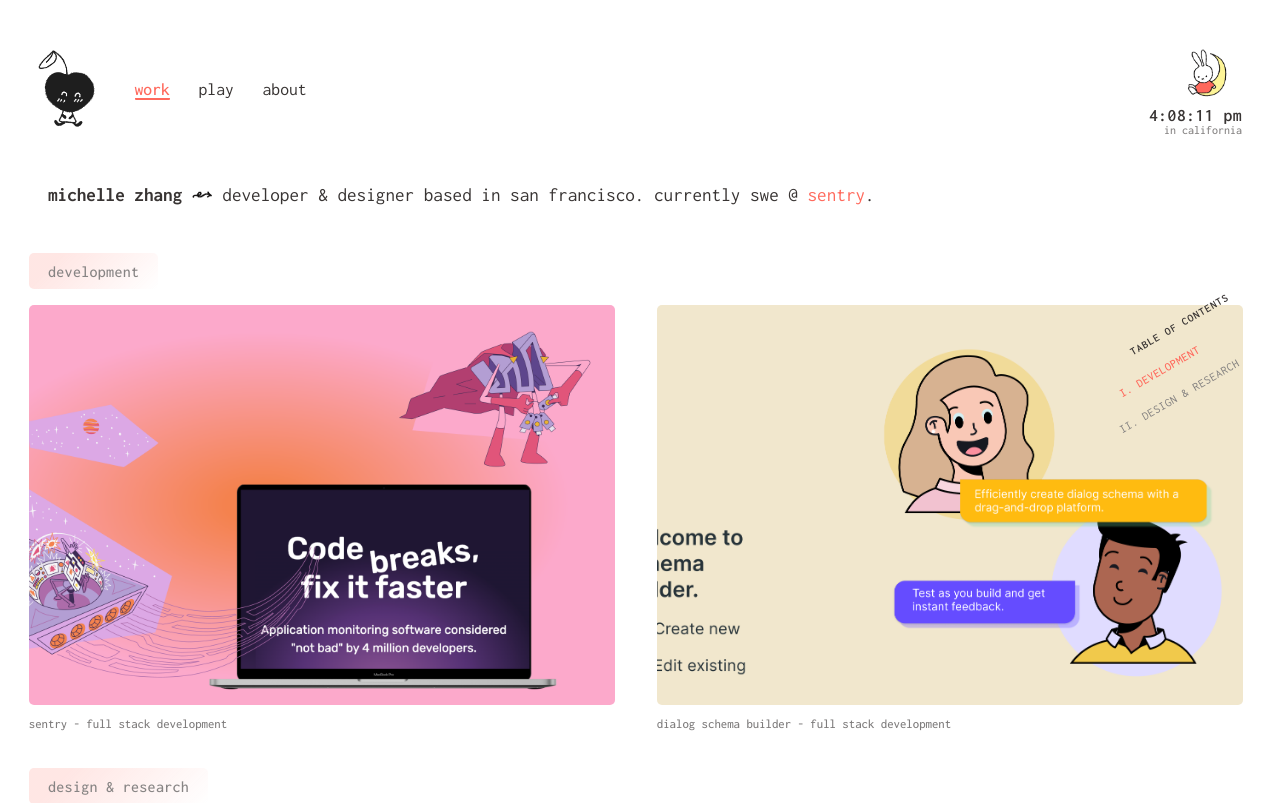
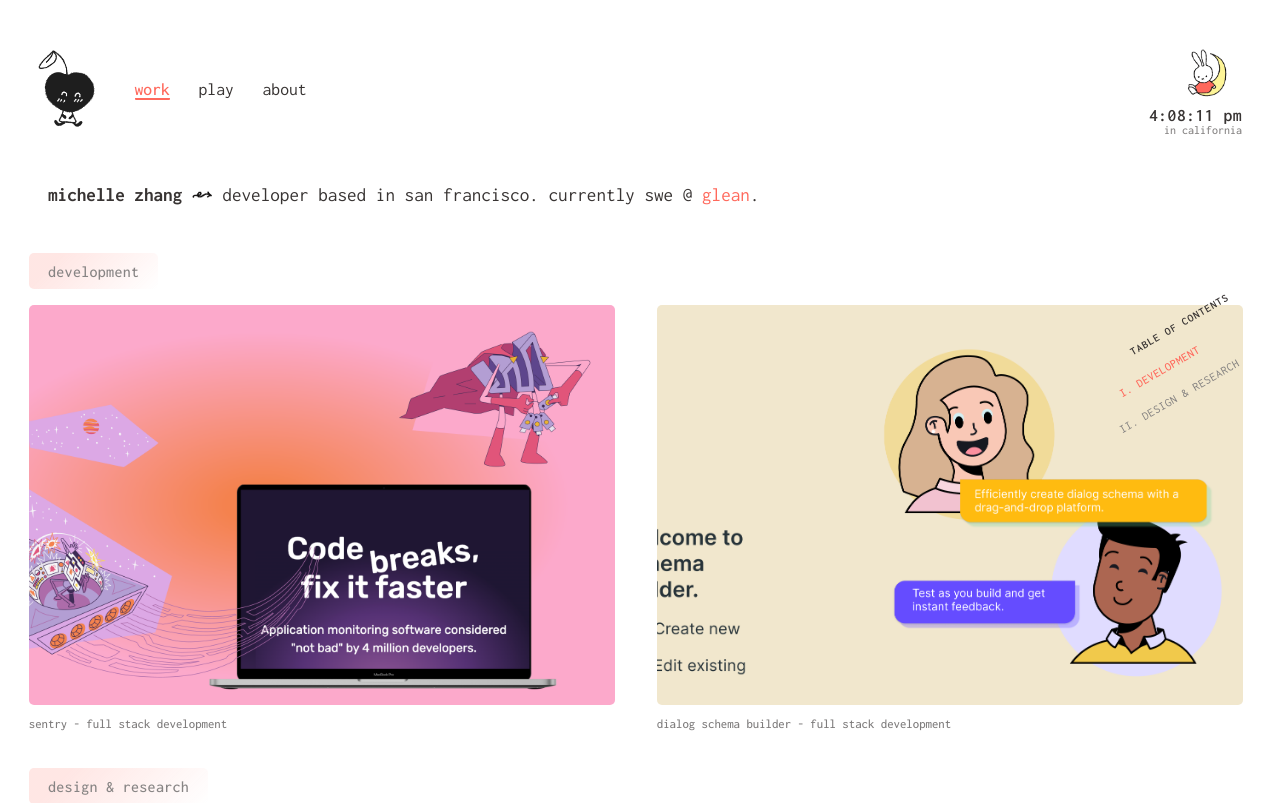
Before and after one commit to michellewzhang/portfolio, a React (Create React App) app: page / in a window 1280 px wide. Shown: the top 803 px of the page. Built offline with nearby package versions, Linux system fonts and the light colour scheme.

Commit message:
dec 2025 update

```diff
--- a/src/components/About/About.js
+++ b/src/components/About/About.js
@@ -131,7 +131,8 @@
 
                     <FadeInSection>
                       <div className="about-description-small">
-                       ✣ full stack software engineer at <a className="highlight-link" href="https://sentry.io/welcome/" target="_blank" rel="noopener noreferrer">sentry</a>
+                       ✣ full stack software engineer at <a className="highlight-link" href="https://glean.com/" target="_blank" rel="noopener noreferrer">glean</a>;
+                       prev at <a className="highlight-link" href="https://sentry.io/welcome/" target="_blank" rel="noopener noreferrer">sentry</a>
                        <br></br>
                        ✣ based in sf, raised in ny, born in pa!
                       </div>
@@ -139,7 +140,7 @@
 
                     <FadeInSection>
                       <div className="about-description">
-                        i'm a developer & aspiring product designer based in san francisco.
+                        i'm a software developer based in san francisco.
                         i graduated from <a className="highlight-link" href="https://www.cs.cmu.edu/" target="_blank" rel="noopener noreferrer">
                         carnegie mellon</a> with a bachelors in computer science, a concentration in human-computer interaction,
                         and a minor in business administration.
@@ -156,10 +157,9 @@
 
                     <FadeInSection>
                       <div className="about-description">
-                        i'm a fan of trying weird recipes and making a mess in my kitchen,
-                        chasing my next running pr, making elaborate charcuterie boards for gatherings i host,
-                        and capturing moments on camera. on the weekends, i also work as an
-                        event facilitator at a <a href="https://thepuppysphere.com/" className="highlight-link" target="_blank" rel="noopener noreferrer">puppy yoga studio</a>!
+                        i'm a fan of trying weird recipes, chasing my next running pr,
+                        making elaborate charcuterie boards for gatherings i host,
+                        and capturing moments on camera.
                       </div>
                     </FadeInSection>
 
--- a/src/components/Header/Header.js
+++ b/src/components/Header/Header.js
@@ -20,9 +20,9 @@
         <h1 className={isVisible ? 'header-fade-in' : ''}>
           <span className="header-title">michelle zhang</span>
           <img className="header-arrow"src={arrow} alt="arrow" />
-          <span className="header-description">developer & designer based in san francisco.
-            currently swe @ <a href="https://sentry.io/welcome/" target="_blank" rel="noopener noreferrer" className="highlight-link">
-            sentry</a>.</span>
+          <span className="header-description">developer based in san francisco.
+            currently swe @ <a href="https://glean.com/" target="_blank" rel="noopener noreferrer" className="highlight-link">
+            glean</a>.</span>
         </h1>
       </header>
     </section>
```
